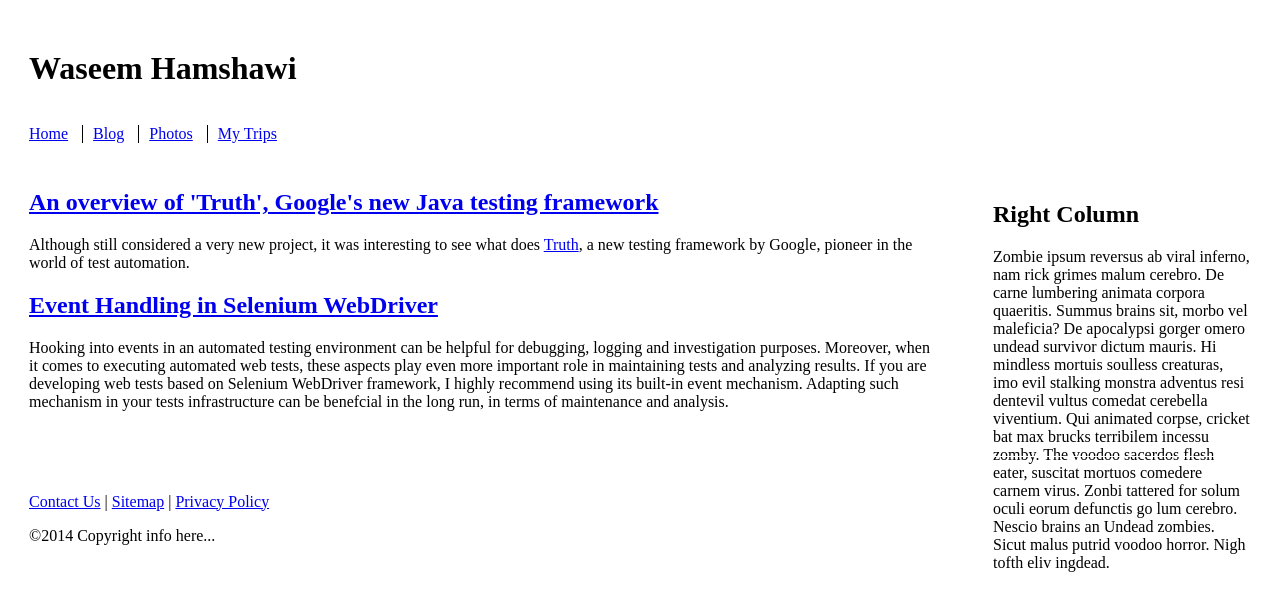
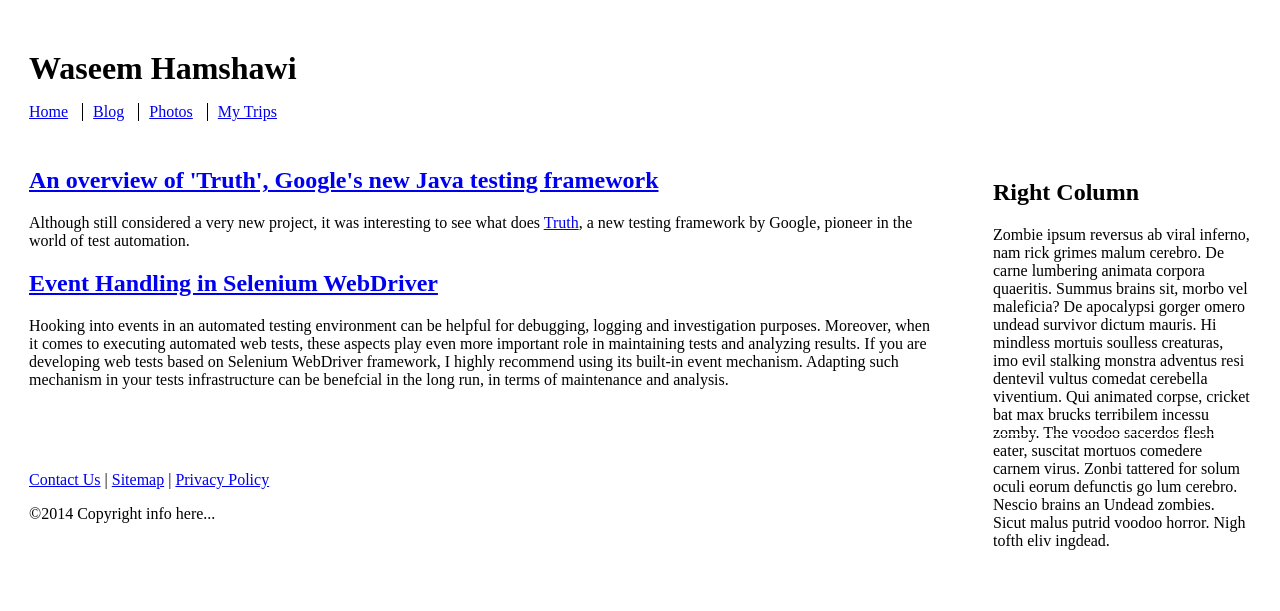
Before and after one commit to waseemh/waseemh.github.io, a Jekyll site: the page built from index.html, in a window 1280 px wide. Shown: the top 611 px of the page. Built offline with Jekyll 4.4.1, drawn with Linux system fonts in a browser that asks for light colours.

Commit message:
Update style.css

```diff
--- a/stylesheets/style.css
+++ b/stylesheets/style.css
@@ -12,7 +12,7 @@ body { margin: 0; }
 
 header { padding-bottom: 0.5em; }
 
-header h1 { padding-bottom: 0.5em; }
+header h1 { margin-bottom: 0.5em; }
 
 .nav {
   list-style: none;
```
